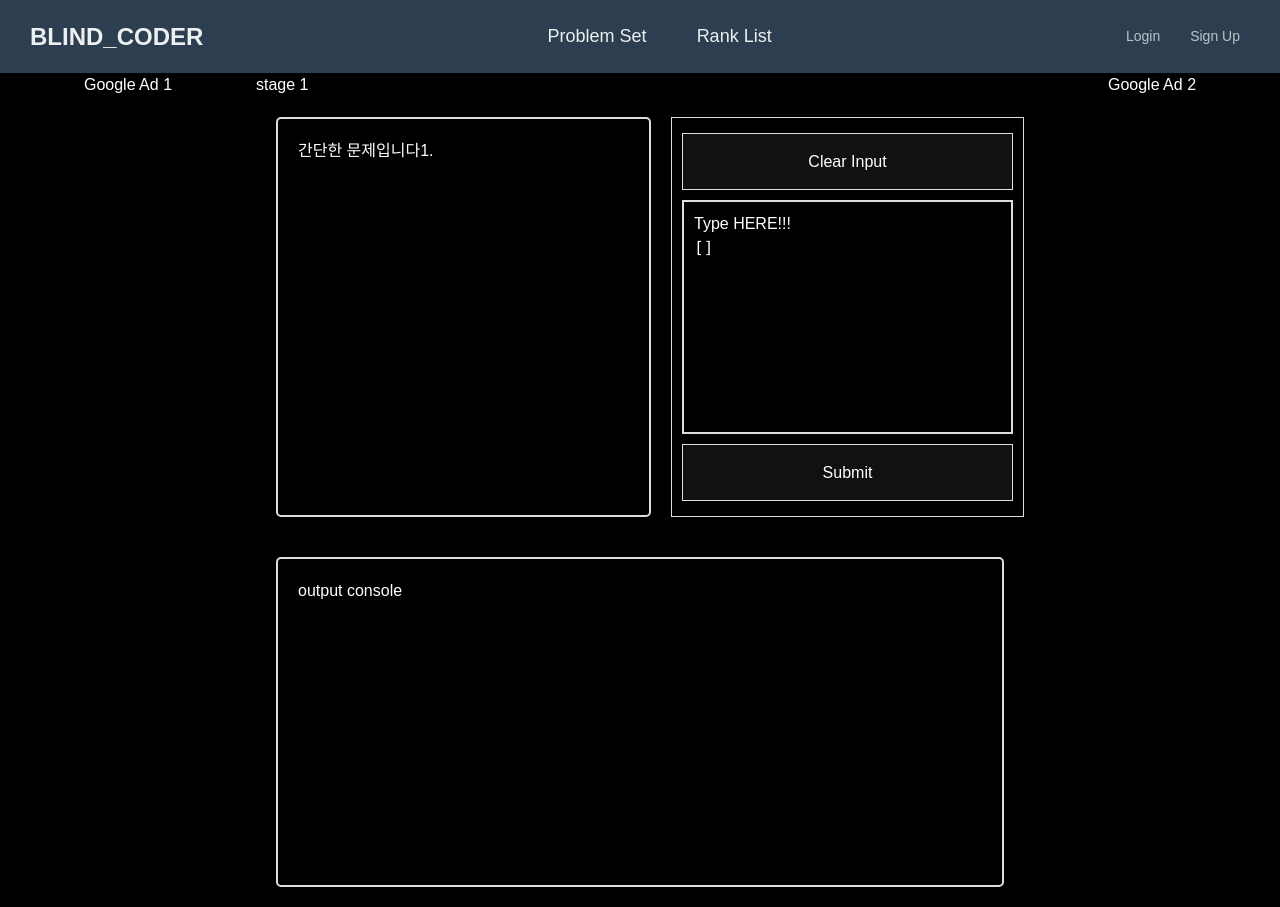
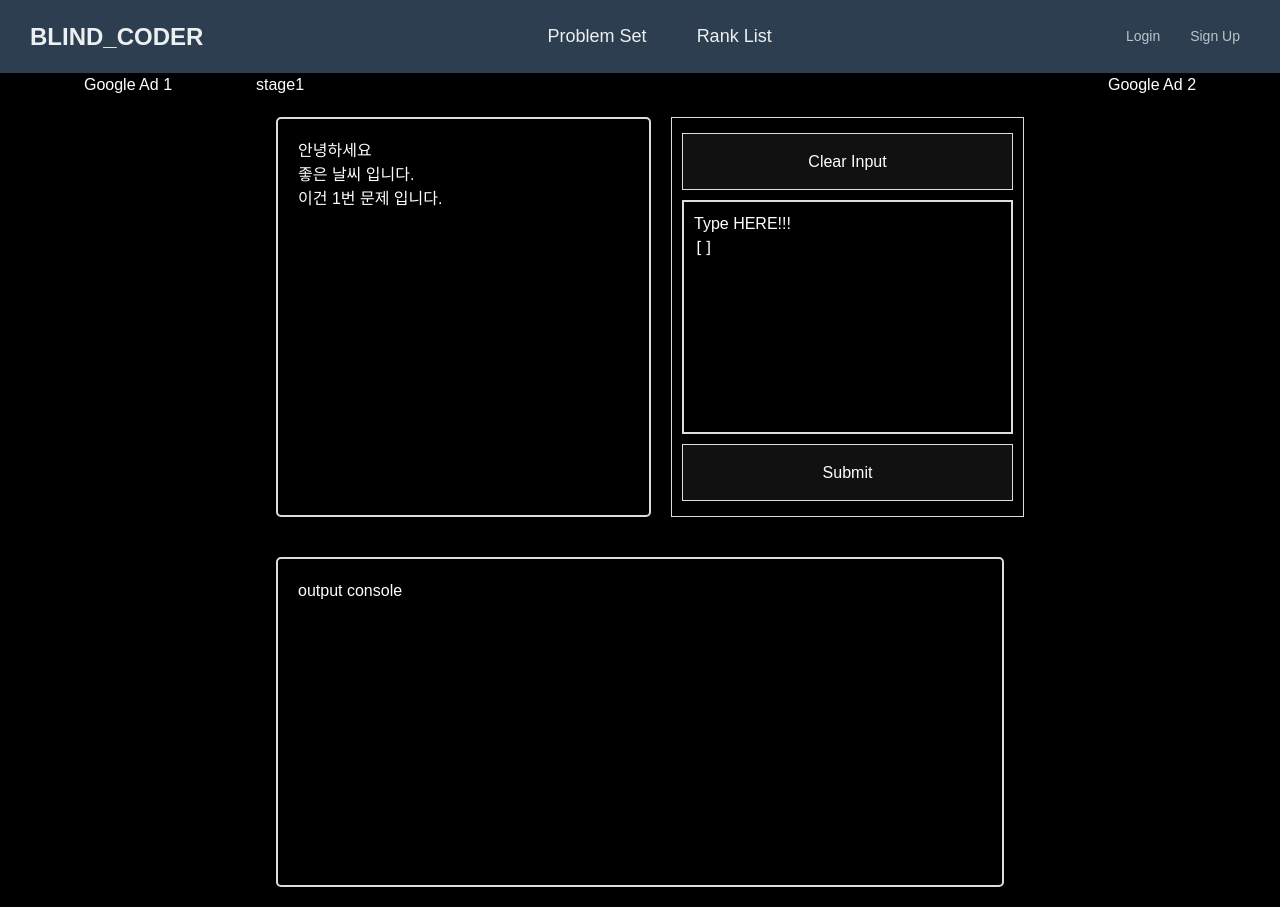
Before and after one commit to CodyKat/BlindCoder, a Next.js app: page /problem/1 in a window 1280 px wide. Built offline with nearby package versions, Linux system fonts and the light colour scheme.

Commit message:
add some sample problems, load problem from file

```diff
--- /dev/null
+++ b/app/api/get-problem/[id]/route.js
@@ -0,0 +1,27 @@
+// app/api/get-problem/[id]/route.js
+import fs from 'fs';
+import path from 'path';
+
+export async function GET(request, { params }) {
+    const { id } = params; // URL 파라미터에서 id 가져오기
+    const filePath = path.join(process.cwd(), 'data', "problem" + id + ".txt"); // 문제 데이터 파일 경로
+    var fileLines;
+
+    try {
+        const problemContent = fs.readFileSync(filePath, 'utf8'); // 파일 내용 읽기
+        fileLines = problemContent.split('\n');
+        return new Response(JSON.stringify({
+            title: fileLines[0],
+            description: fileLines.slice(1).join('\n')
+        }), {
+            status: 200,
+            headers: { 'Content-Type': 'application/json' },
+        });
+    } catch (error) {
+        console.error('Error reading file:', error);
+        return new Response(JSON.stringify({ message: 'File not found' }), {
+            status: 404,
+            headers: { 'Content-Type': 'application/json' },
+        });
+    }
+}
--- a/app/globals.css
+++ b/app/globals.css
@@ -157,7 +157,6 @@ body {
   flex-direction: column;
   justify-items: center;
   align-items: center;
-  right: 100px;
   flex: 1;
 }
 
@@ -195,6 +194,7 @@ body {
   border-radius: 5px;
   text-align: left;
   flex: 1;
+  white-space: pre-line;
 }
 
 .output-console {
--- a/app/problem/[id]/page.tsx
+++ b/app/problem/[id]/page.tsx
@@ -1,22 +1,39 @@
-import problems from "../../data/problem";
+'use client';
+
 import ConsoleInput from "@/app/component/ConsoleInput";
+import { useState, useEffect } from 'react';
 
-const ProblemPage = ({ params }: { params: {id: string } }) => {
+const ProblemPage = ({ params }: { params: { id: string } }) => {
+    // const [data, setData] = useState(null);
+    const [title, setTitle] = useState(''); // title 상태 추가
+    const [description, setDescription] = useState(''); // description 상태 추가
     const id = params.id;
 
-    const problem = problems.find((p) => p.id === id);
-    if (!problem) {
-        console.log(id);
-        return <div>problem not found</div>;
-    }
+    useEffect(() => {
+        const fetchProblem = async () => {
+            const response = await fetch(`/api/get-problem/${id}`);
+            const dataJSON = await response.json();
+
+            if (response.ok) {
+                // setData(dataJSON);
+                setTitle(dataJSON.title); // 첫 번째 줄을 title로 설정
+                setDescription(dataJSON.description); // 나머지 줄을 description으로 설정
+            } else {
+                // setData(null);
+                alert(dataJSON.message); // 에러 메시지 표시
+            }
+        };
+
+        fetchProblem();
+    }, [id]); // id가 변경될 때만 호출
 
     return (
         <div>
-            <h1>{problem.title}</h1>
+            <h1>{title}</h1>
             <div>
                 <div className="stage-container">
                     <div className="problem-description">
-                        {problem.description}
+                        {description}
                     </div>
                     <ConsoleInput />
                 </div>
```
Also changed, not shown: data/problem1.txt (added), data/problem2.txt (added), data/problem3.txt (added).
